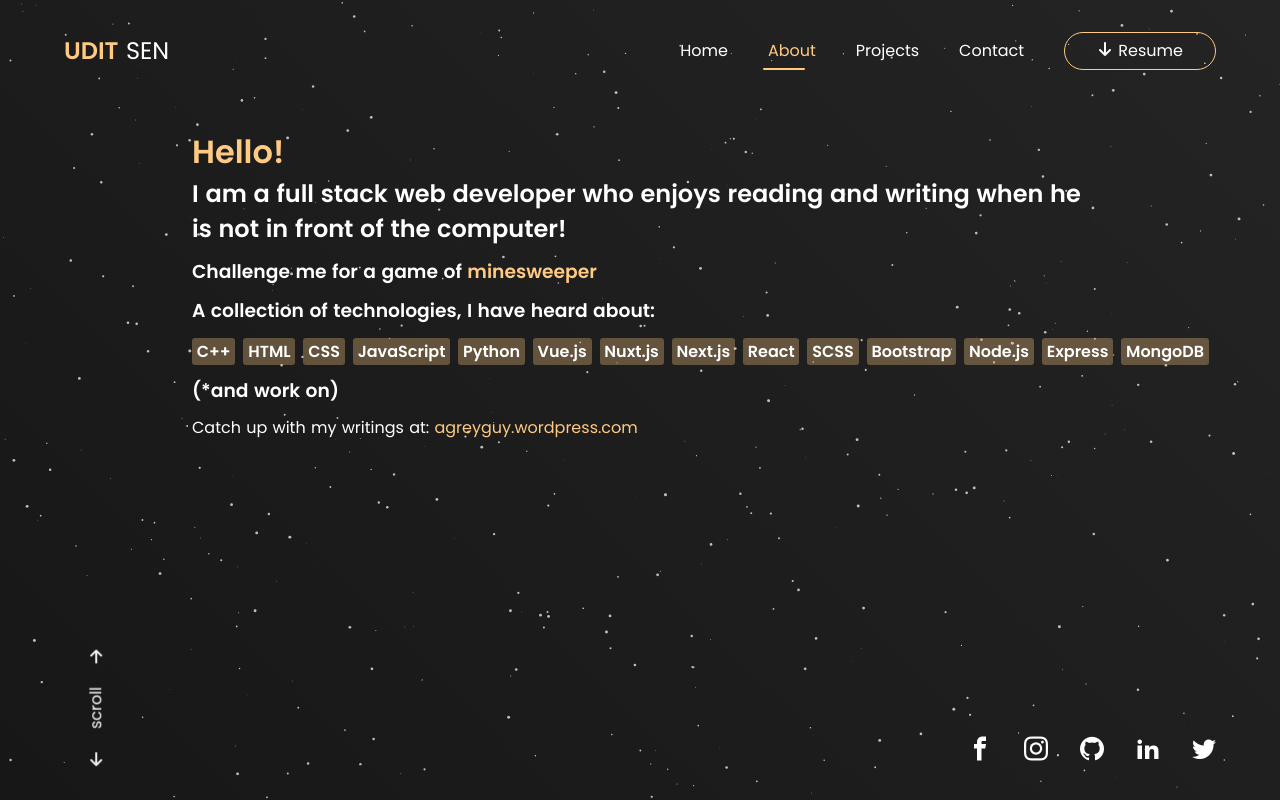
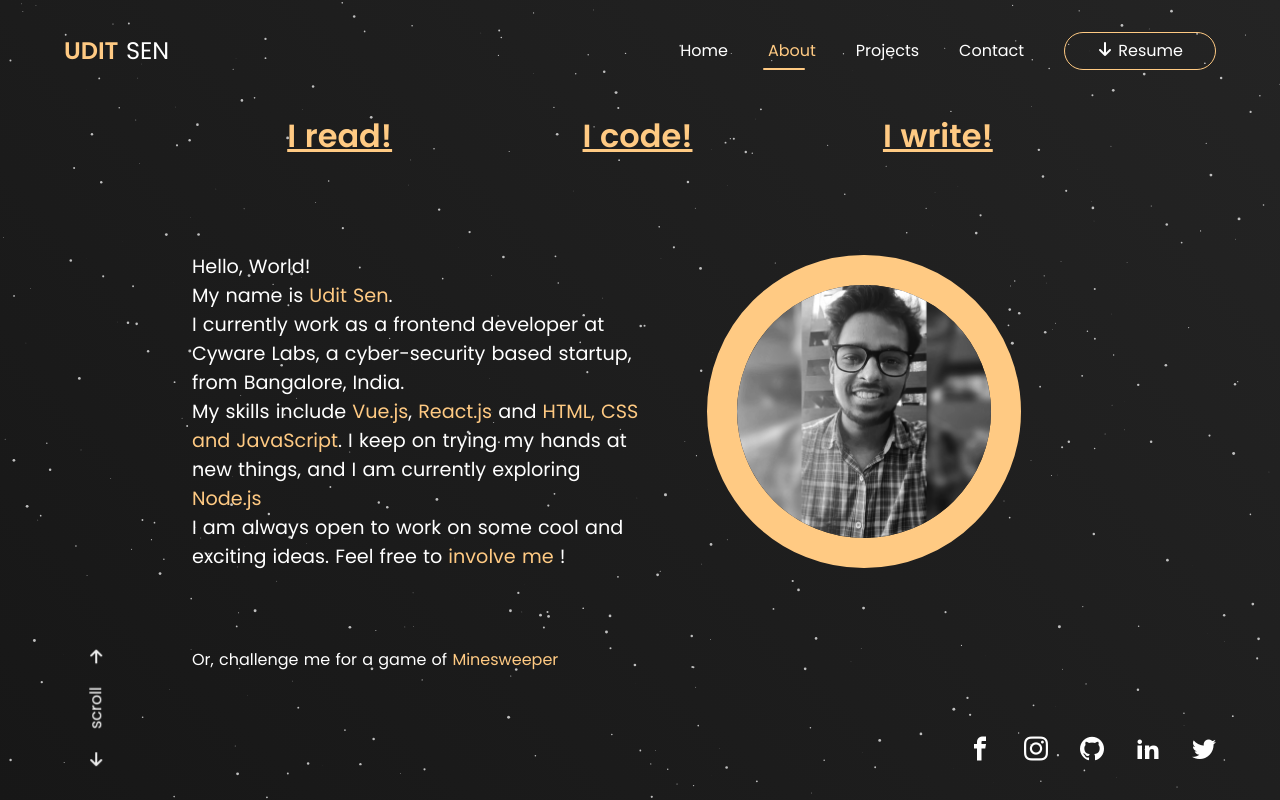
Before and after one commit to aedit/v2, a Nuxt app: page /about in a window 1280 px wide. Built offline with nearby package versions, Linux system fonts and the light colour scheme.

Commit message:
About page updated

```diff
--- a/assets/styles/pages/_about.scss
+++ b/assets/styles/pages/_about.scss
@@ -1,10 +1,47 @@
 .about {
   height: 100%;
   width: 100%;
-  padding: 6rem 15%;
-  padding-top: 8rem;
+  padding: 8rem 15%;
+  padding-top: 7rem;
   display: flex;
   flex-direction: column;
+
+  &__head {
+    display: flex;
+    justify-content: space-around;
+    span {
+      text-decoration: underline;
+    }
+  }
+
+  &__main {
+    font-size: 1.2rem;
+
+    flex: 1;
+    display: grid;
+    grid-template-columns: 1fr 1fr;
+
+    &__content {
+      display: flex;
+      flex-direction: column;
+      justify-content: center;
+    }
+
+    &__image {
+      align-self: center;
+      justify-self: center;
+      width: 70%;
+      border-radius: 50%;
+      user-select: none;
+      border: 30px solid map-get($color-map, primary);
+    }
+  }
+
+  &__footer {
+    &__contact {
+      font-size: 1.5rem;
+    }
+  }
 
   &-skills {
     span {
@@ -16,36 +53,4 @@
       margin-right: 0.5rem;
     }
   }
-
-  &-content {
-    flex: 1;
-    display: grid;
-    grid-template-columns: 1fr 1fr;
-    margin-top: 1rem;
-    grid-template-rows: 50px auto 50px;
-    row-gap: 1rem;
-    grid-template-areas:
-      'game skills'
-      'likes skills'
-      'likes writing';
-
-    &__skills {
-      grid-area: skills;
-      display: flex;
-      flex-direction: column;
-      justify-content: space-around;
-    }
-
-    &__game {
-      grid-area: game;
-    }
-
-    &__likes {
-      grid-area: likes;
-    }
-
-    &__writing {
-      grid-area: writing;
-    }
-  }
 }
--- a/pages/about.vue
+++ b/pages/about.vue
@@ -1,7 +1,57 @@
 <template>
   <div class="about" @mousewheel="goNextThrottle">
-    <h1><span class="color-primary">Hello!</span></h1>
-    <h2>
+    <h1 class="about__head">
+      <a
+        href="http://goodreads.com/aedit"
+        target="_blank"
+        rel="noopener noreferrer"
+      >
+        <span class="color-primary">I read!</span>
+      </a>
+      <span class="color-primary">I code!</span>
+      <a
+        href="http://agreyguy.wordpress.com"
+        target="_blank"
+        rel="noopener noreferrer"
+      >
+        <span class="color-primary">I write!</span>
+      </a>
+    </h1>
+    <main class="about__main mt-3">
+      <section class="about__main__content">
+        <p>
+          Hello, World! <br />
+          My name is <span class="color-primary">Udit Sen</span>.
+        </p>
+        <p>
+          I currently work as a frontend developer at Cyware Labs, a
+          cyber-security based startup, from Bangalore, India.
+        </p>
+        <p>
+          My skills include <span class="color-primary">Vue.js</span>,
+          <span class="color-primary">React.js</span> and
+          <span class="color-primary">HTML, CSS and JavaScript</span>. I keep on
+          trying my hands at new things, and I am currently exploring
+          <span class="color-primary">Node.js</span>
+        </p>
+        <p>
+          I am always open to work on some cool and exciting ideas. Feel free to
+          <span class="color-primary pointer" @click="$router.push('/contact')">
+            involve me </span
+          >!
+        </p>
+      </section>
+      <img class="about__main__image" src="@/assets/images/me.jpg" alt="" />
+    </main>
+
+    <section class="about__footer">
+      Or, challenge me for a game of
+      <a title="I am developing it :)"
+        ><span class="color-primary">Minesweeper</span></a
+      >
+    </section>
+
+    <!-- <h2>
       I am a full stack web developer who enjoys reading and writing when he is
       not in front of the computer!
     </h2>
@@ -31,7 +81,7 @@
         class="color-primary"
         >agreyguy.wordpress.com</a
       >
-    </p>
+    </p> -->
   </div>
 </template>
 
@@ -45,5 +95,10 @@
       title: 'About Me - aedit',
     }
   },
+  computed: {
+    text() {
+      return 'frontend developer'
+    },
+  },
 }
 </script>
```
Also changed, not shown: assets/images/me.jpg (added).
